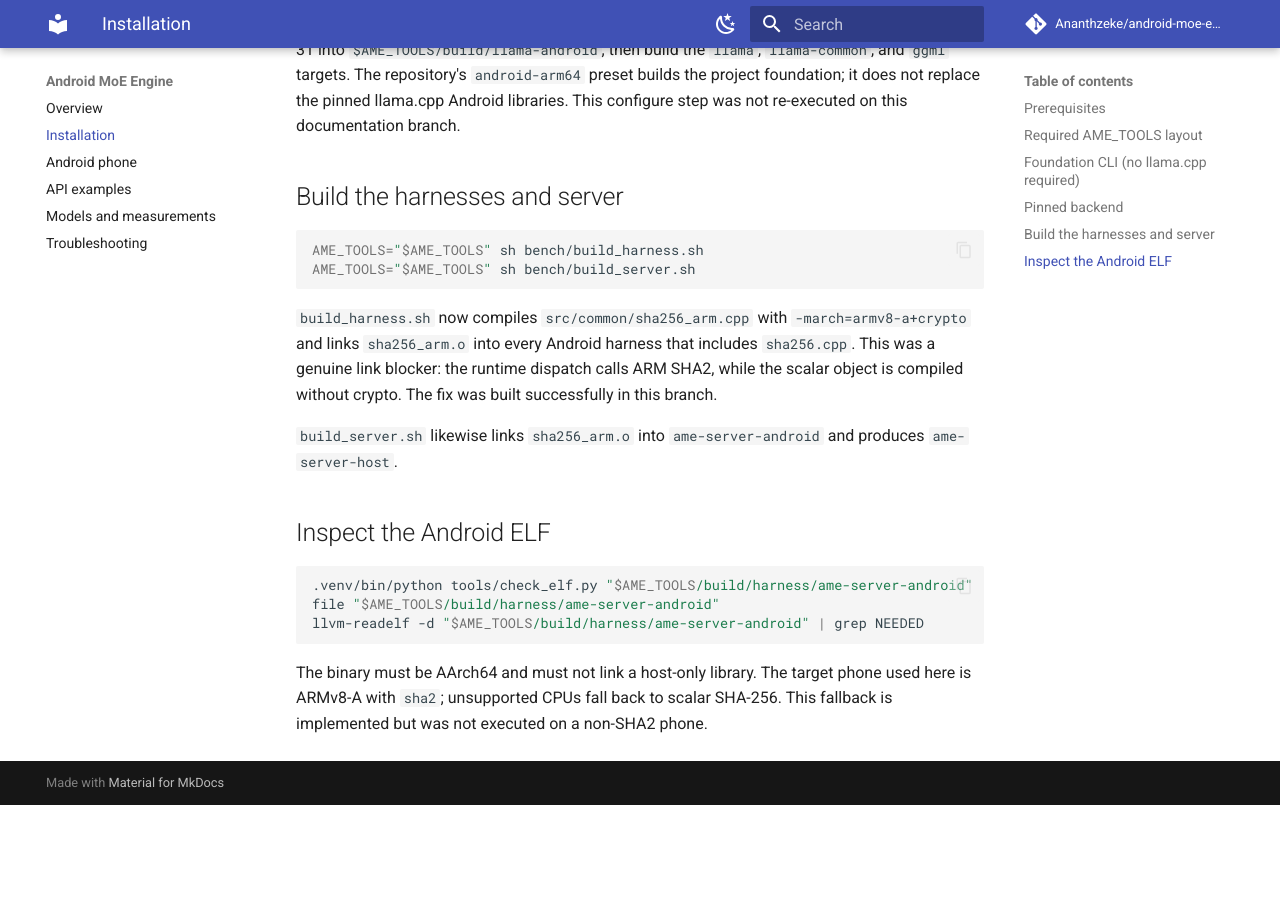
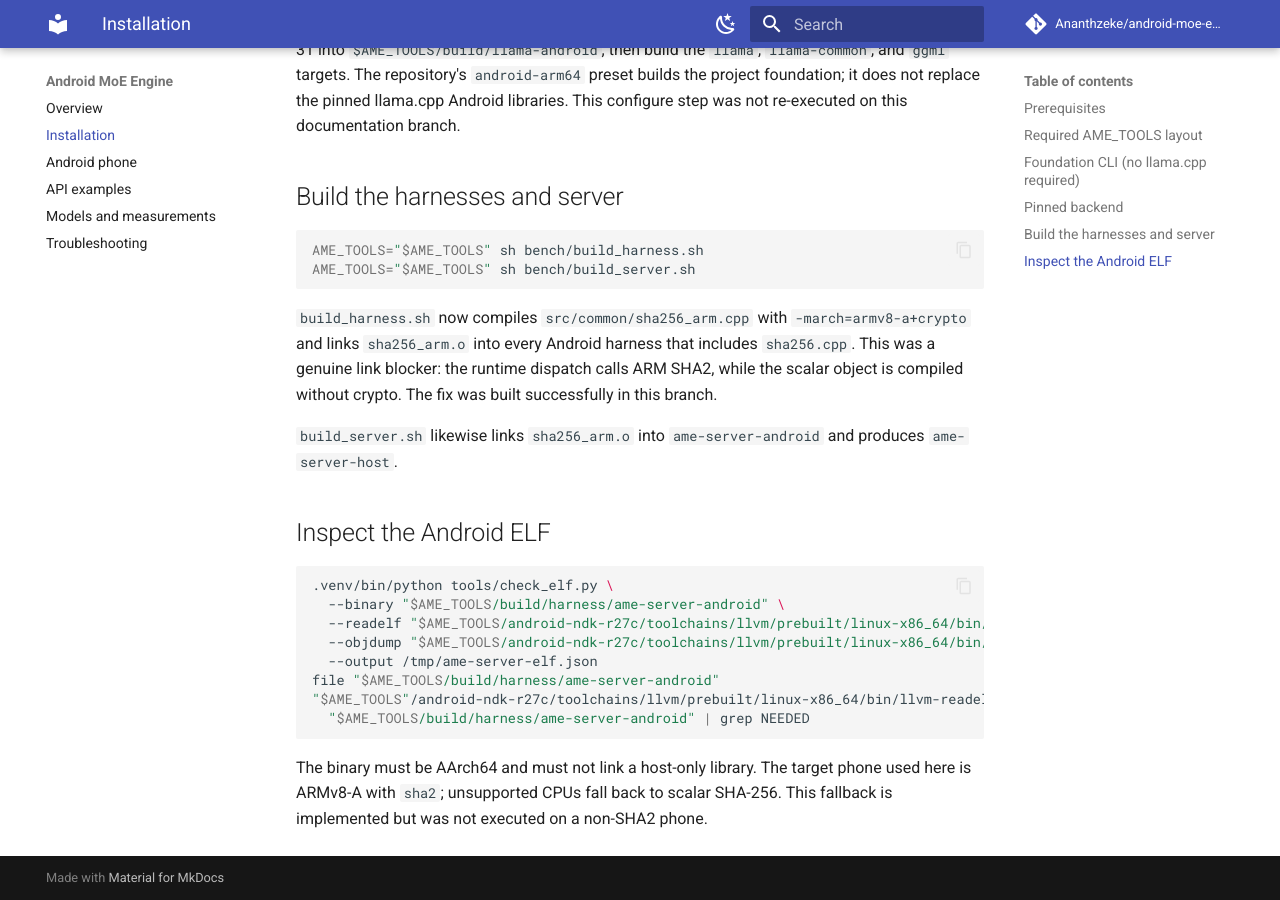
Before and after one commit to Ananthzeke/android-moe-engine, an MkDocs documentation site: the page built from site-docs/installation.md, in a window 1280 px wide and 900 px high, scrolled down 1876 px. Built offline with MkDocs 1.6.1 and Material for MkDocs 9.7.7, drawn with Linux system fonts in a browser that asks for light colours; comment, search, counter and statistics services are not loaded; before the commit the page ends 2681 px from its top, so only the background shows below that.

Commit message:
Document streamed manifest and Android ELF check correctly

````diff
--- a/site-docs/installation.md
+++ b/site-docs/installation.md
@@ -113,9 +113,14 @@ The fix was built successfully in this branch.
 ## Inspect the Android ELF
 
 ```sh
-.venv/bin/python tools/check_elf.py "$AME_TOOLS/build/harness/ame-server-android"
+.venv/bin/python tools/check_elf.py \
+  --binary "$AME_TOOLS/build/harness/ame-server-android" \
+  --readelf "$AME_TOOLS/android-ndk-r27c/toolchains/llvm/prebuilt/linux-x86_64/bin/llvm-readelf" \
+  --objdump "$AME_TOOLS/android-ndk-r27c/toolchains/llvm/prebuilt/linux-x86_64/bin/llvm-objdump" \
+  --output /tmp/ame-server-elf.json
 file "$AME_TOOLS/build/harness/ame-server-android"
-llvm-readelf -d "$AME_TOOLS/build/harness/ame-server-android" | grep NEEDED
+"$AME_TOOLS"/android-ndk-r27c/toolchains/llvm/prebuilt/linux-x86_64/bin/llvm-readelf -d \
+  "$AME_TOOLS/build/harness/ame-server-android" | grep NEEDED
 ```
 
 The binary must be AArch64 and must not link a host-only library. The target
````
Also changed, not shown: site-docs/android.md (+2 -0 lines), 1 other file.
